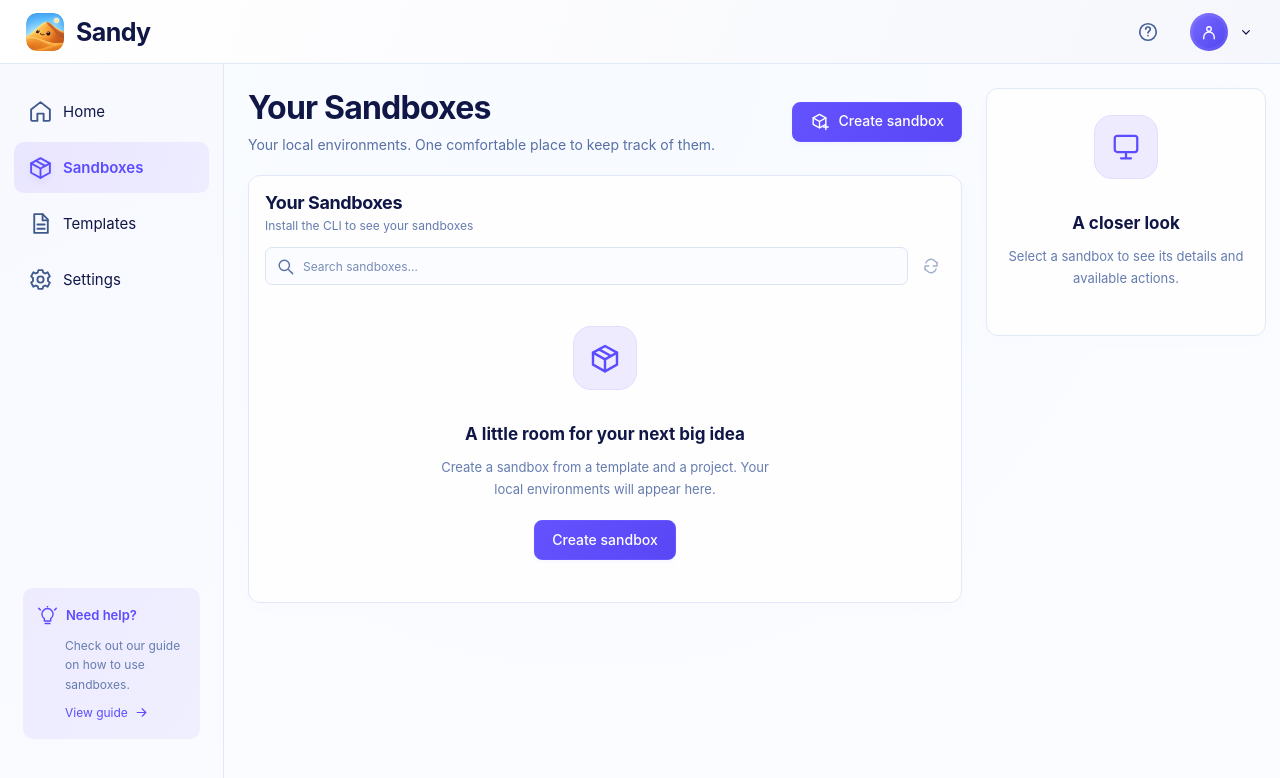
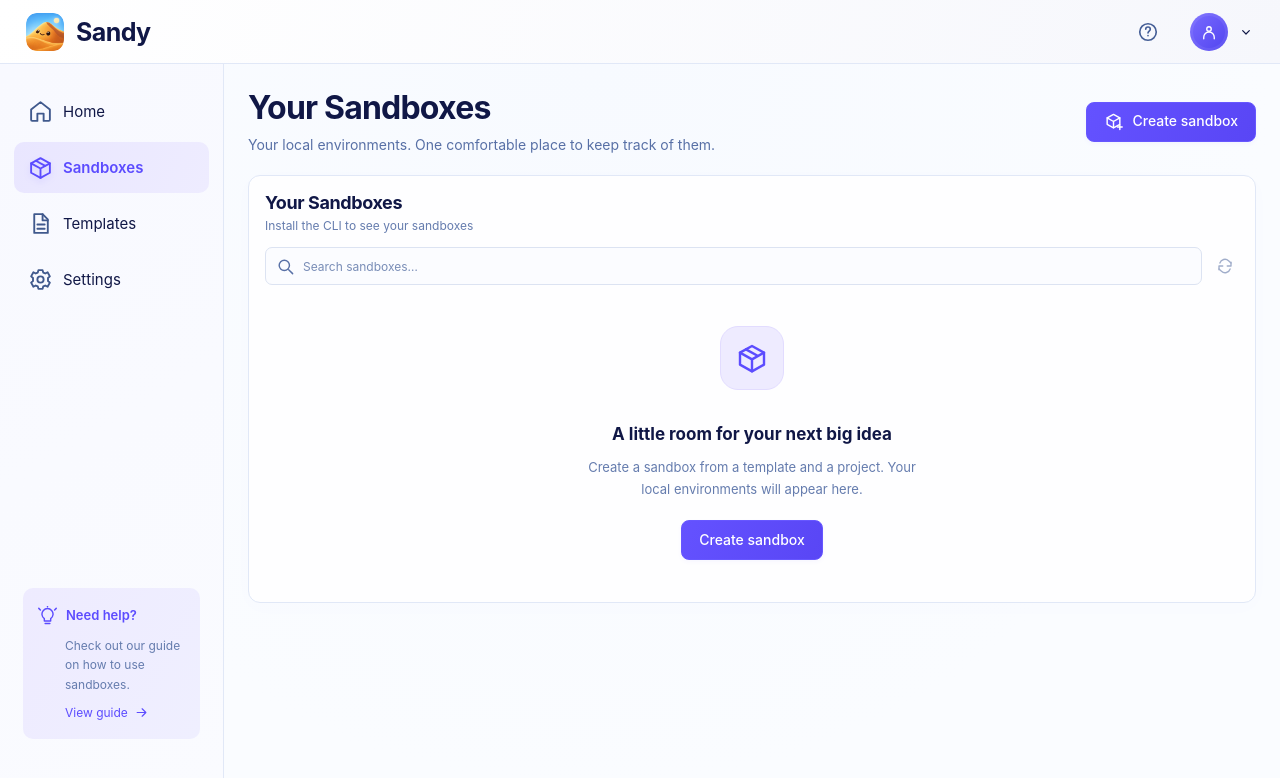
Before and after one commit to nikcio/docker-sandboxing, a React (Vite) app in the folder sandy/: page / in a window 1280 px wide. Both pictures are taken after a click on the button "Sandboxes". Shown: the top 778 px of the page. Built offline with nearby package versions, Linux system fonts and the light colour scheme.

Commit message:
feat(sandy): add close button to the sandbox details pane (#138)
The details pane now starts hidden and opens when a sandbox is
selected or opened. A close button in the pane header hides it again
and collapses the dashboard's inspector column.

```diff
--- a/sandy/src/features/dashboard/components/DashboardPage.tsx
+++ b/sandy/src/features/dashboard/components/DashboardPage.tsx
@@ -37,6 +37,7 @@ export default function DashboardPage({
   onCount,
 }: DashboardPageProps) {
   const [selected, setSelected] = useState<string | null>(null);
+  const [inspectorOpen, setInspectorOpen] = useState(false);
   const [connecting, setConnecting] = useState<SandboxInfo | null>(null);
   const [search, setSearch] = useState("");
   const installed = !!status?.sbx_installed;
@@ -61,9 +62,14 @@ export default function DashboardPage({
     );
   }, [sandboxes]);
 
+  const selectSandbox = (name: string) => {
+    setSelected(name);
+    setInspectorOpen(true);
+  };
+
   const openConnection = (sandbox: SandboxInfo) => {
     if (isActionInFlight(sandbox.name)) return;
-    setSelected(sandbox.name);
+    selectSandbox(sandbox.name);
     setConnecting(sandbox);
   };
 
@@ -84,7 +90,7 @@ export default function DashboardPage({
     );
 
   return (
-    <div className="dashboard">
+    <div className={`dashboard ${inspectorOpen ? "" : "inspector-closed"}`}>
       <div className="dashboard-main">
         <div className="page-head dashboard-page-head">
           <div>
@@ -133,12 +139,13 @@ export default function DashboardPage({
           search={search}
           onSearch={setSearch}
           onRefresh={() => void refresh()}
-          onSelect={setSelected}
+          onSelect={selectSandbox}
           onOpen={openConnection}
           onCreate={onCreate}
           summary={summary}
         />
       </div>
+      {inspectorOpen && (
         <SandboxInspector
           detail={detail}
           pending={detailPending}
@@ -146,8 +153,10 @@ export default function DashboardPage({
           installed={installed}
           onAction={(action) => detail && void runAction(detail.name, action).catch(() => {})}
           onOpen={() => detail && openConnection(detail)}
+          onClose={() => setInspectorOpen(false)}
           actionLabels={actionLabels}
         />
+      )}
       <div className="dashboard-notifications" aria-live="polite" aria-atomic="true">
         {notice && <Toast notice={notice} onDismiss={dismissNotice} />}
       </div>
--- a/sandy/src/features/dashboard/components/SandboxInspector.tsx
+++ b/sandy/src/features/dashboard/components/SandboxInspector.tsx
@@ -11,6 +11,7 @@ export function SandboxInspector({
   installed,
   onAction,
   onOpen,
+  onClose,
   actionLabels,
 }: {
   detail: SandboxInfo | null;
@@ -19,6 +20,7 @@ export function SandboxInspector({
   installed: boolean;
   onAction: (action: SandboxAction) => void;
   onOpen: () => void;
+  onClose: () => void;
   actionLabels: Record<SandboxAction, string>;
 }) {
   return (
@@ -33,6 +35,14 @@ export function SandboxInspector({
                   <h2>{detail.name}</h2>
                   <StatePill state={detail.state} />
                 </div>
+                <button
+                  className="icon-button inspector-close"
+                  aria-label="Close sandbox details"
+                  title="Close sandbox details"
+                  onClick={onClose}
+                >
+                  <Icon name="close" size={18} />
+                </button>
               </div>
               <p className="local-label">
                 Local sandbox <span>·</span> {detail.agent || "No agent reported"}
--- a/sandy/src/styles/dashboard.css
+++ b/sandy/src/styles/dashboard.css
@@ -2,6 +2,10 @@
 .dashboard {
   grid-template-columns: minmax(0, 1fr) 294px;
   align-items: start;
+}
+
+.dashboard.inspector-closed {
+  grid-template-columns: minmax(0, 1fr);
 }
 
 .dashboard .dashboard-main {
@@ -153,6 +157,13 @@
   padding: 24px 14px 24px 0;
   border: 0;
   background: transparent;
+}
+
+.dashboard .inspector-close {
+  align-self: flex-start;
+  width: 28px;
+  height: 28px;
+  color: #b62e3f;
 }
 
 .dashboard .details-card {
@@ -478,6 +489,10 @@
     grid-template-columns: minmax(0, 1fr) 330px;
   }
 
+  .dashboard.inspector-closed {
+    grid-template-columns: minmax(0, 1fr);
+  }
+
   .dashboard .list-controls {
     flex-basis: auto;
     flex-grow: 0;
@@ -491,6 +506,10 @@
 @media (min-width: 901px) and (max-width: 1100px) {
   .dashboard {
     grid-template-columns: minmax(0, 1fr) 250px;
+  }
+
+  .dashboard.inspector-closed {
+    grid-template-columns: minmax(0, 1fr);
   }
 
   .dashboard .dashboard-main {
```
Lines whose indentation alone changed are shown as unchanged.
